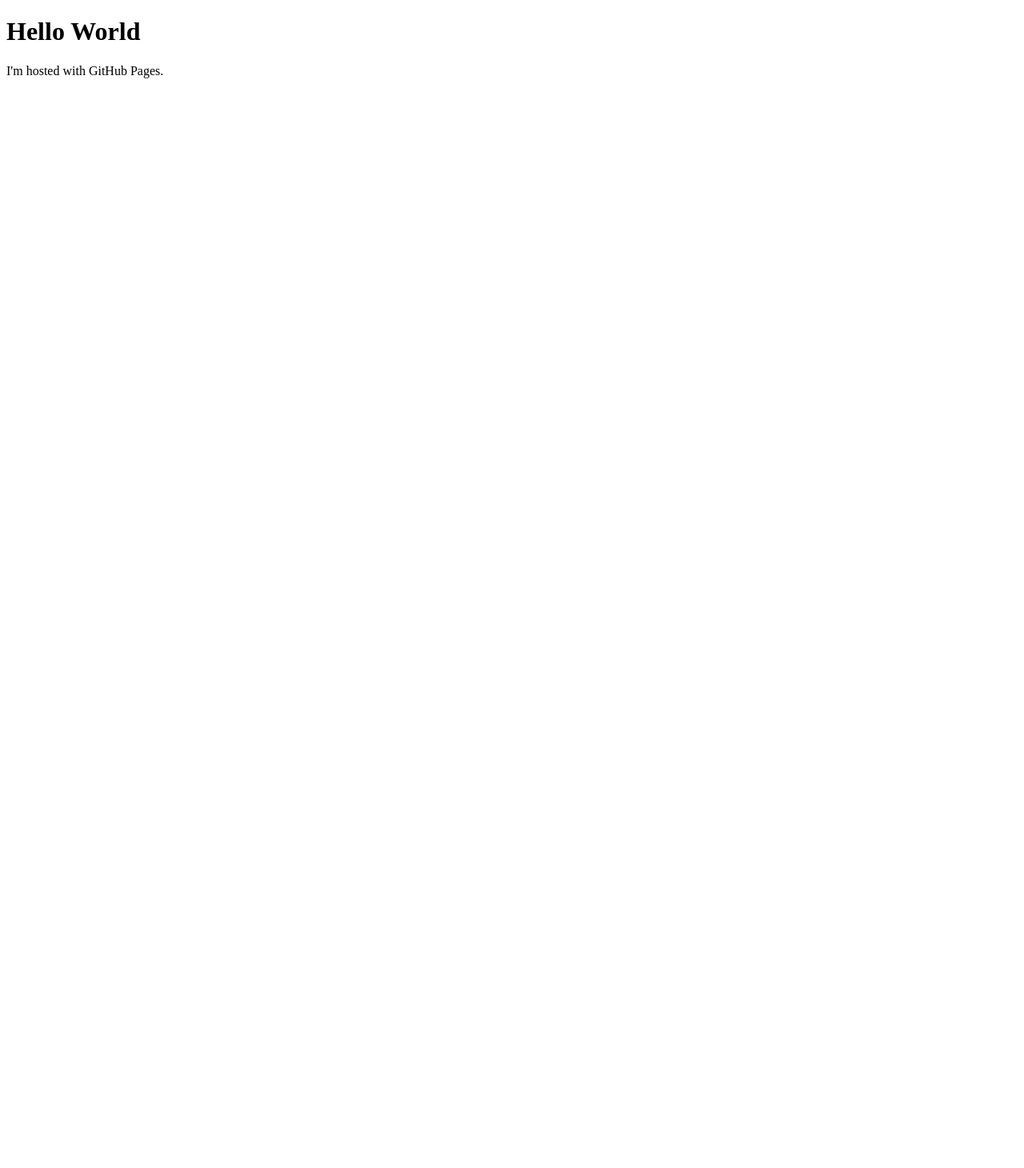
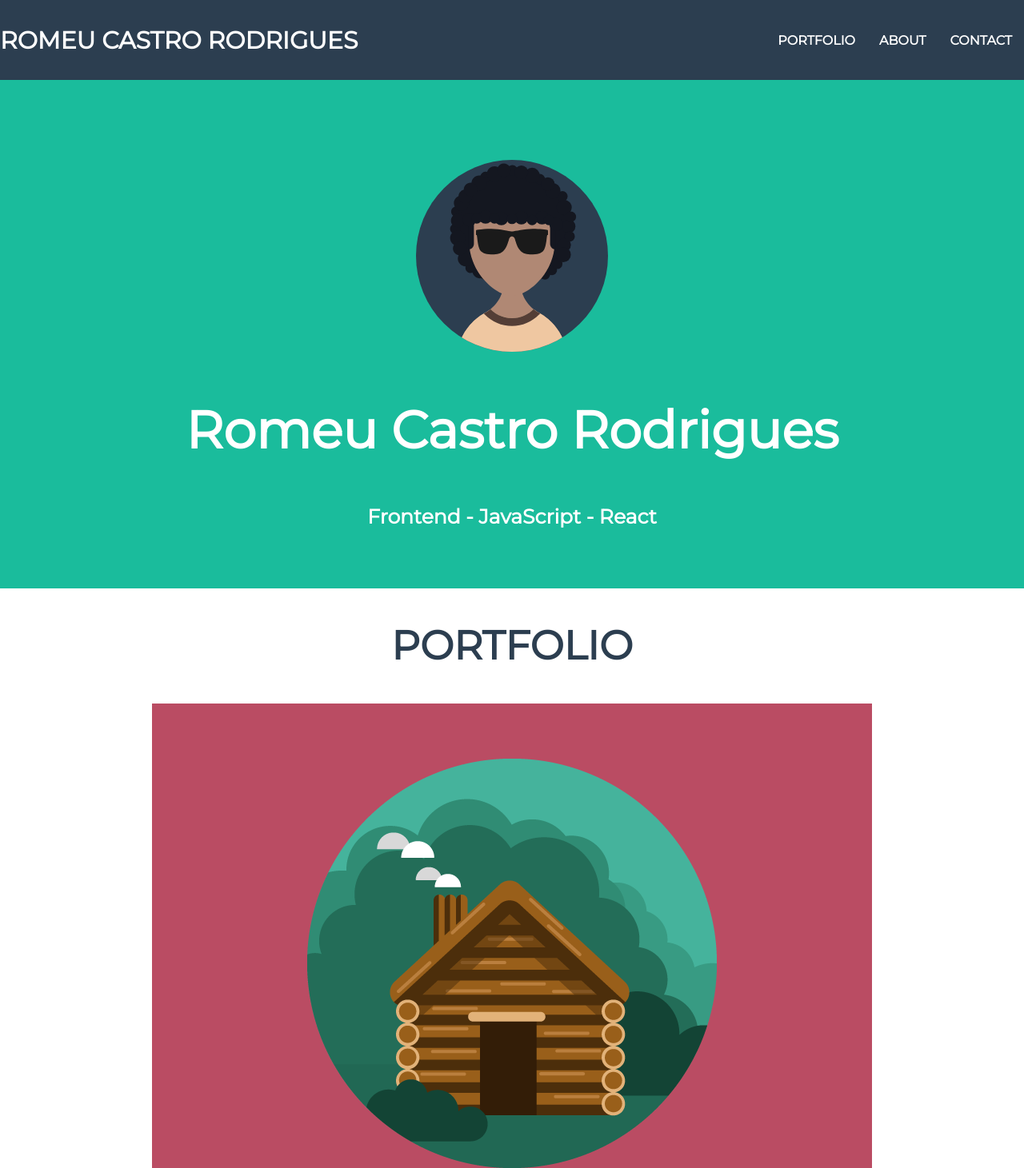
Before and after one commit to romeucr/romeucr.github.io, a plain HTML site: page index.html in a window 1280 px wide. Shown: the top 1461 px of the page at 80% size. Before the commit the page ends 800 px from the top, so only its background shows below. Drawn offline with Linux system fonts and the light colour scheme.

Commit message:
Initial index and page structure

```diff
--- /dev/null
+++ b/css/styles.css
@@ -0,0 +1,99 @@
+header {
+    background-color: #2C3E50;
+    height: 100px;
+    position: fixed;
+    width: 100%;
+}
+
+body, html {
+    padding: 0;
+    margin: 0;
+    font-family: 'Montserrat', sans-serif;
+    font-weight: 700;
+}
+
+.navbar-brand {
+    font-size: 30px;
+
+}
+
+a {
+    color: #FFF;
+    text-decoration: none;
+    text-transform: uppercase;
+}
+
+nav {
+    width: 1100;
+    height: 100%;
+    margin: 0 auto;
+    display: flex;
+    align-items: center;
+    justify-content: space-between;
+}
+
+.menu-items a {
+    padding: 15px;
+    font-size: 16px;
+    display: block;
+}
+
+ul {
+    list-style: none;
+}
+
+.menu-items {
+    display: flex;
+}
+
+.profile img {
+    width: 240px;
+}
+
+.profile-container {
+    background-color: #1ABC9C;
+    display: flex;
+    justify-content: center;
+    padding-top: 200px;
+    padding-bottom: 50px;
+}
+
+.profile-title {
+    font-size: 65px;
+
+}
+
+.profile-description {
+    font-size: 25px;
+}
+
+.profile {
+    text-align-last: center;
+    color: #FFF;
+}
+
+.portfolio-title {
+    font-size: 50px;
+    text-transform: uppercase;
+    text-align: center;
+    color: #2C3E50;
+}
+
+.portfolio {
+    width: 1200px;
+    height: 100%;
+    margin: 0 auto;
+}
+
+.portfolio-container {
+    display: flex;
+    justify-content: center;
+    flex-wrap: wrap;
+}
+
+.portfolio-container {
+    widows: 330px;
+    height: 240px;
+    margin: 20px;
+    border-radius: 10px;
+}
--- a/index.html
+++ b/index.html
@@ -2,10 +2,45 @@
 <html lang="es">
 <head>
     <meta charset="UTF-8">
-    <title>romeucr's Github Pages</title>
+    <meta name="author" content="Romeu Castro Rodrigues">
+    <meta name="description" content="Hola! Y soy Romeu y este es mi currículum webpage">
+    <meta name="keywords" content="Romeu Castro Rodrigues, front-end, back-end, full stack, developer, Java, Javascript, CSS, HTML, OOP, curriculum, CV">
+    <link rel="stylesheet" href="css/styles.css">
+    <link href="https://fonts.googleapis.com/css2?family=Montserrat&display=swap" rel="stylesheet">
+
+    <title>Romeu Castro Rodrigues - Currículum</title>
 </head>
+
 <body>
-    <h1>Hello World</h1>
-    <p>I'm hosted with GitHub Pages.</p>
-</body>
-</html>
+    <header>
+        <nav>
+            <a href="#" class="navbar-brand">Romeu Castro Rodrigues</a>
+            <ul class="menu-items">
+                <li><a href="#">Portfolio</a></li>
+                <li><a href="#">About</a></li>
+                <li><a href="#">Contact</a></li>
+            </ul>
+        </nav>
+    </header>
+
+    <section class="profile-container">
+        <div class="profile">
+            <img src="img/profile1.svg" alt="Profile Foto">
+            <h1 class="profile-title">Romeu Castro Rodrigues</h1>
+            <h3 class="profile-description">Frontend - JavaScript - React</h3>
+        </div>
+    </section>
+
+    <section class="portfolio">
+        <h1 class="portfolio-title">Portfolio</h1>
+        <div class="portfolio-container">
+            <img src="img/portfolio1.png" alt="img1">
+            <img src="img/portfolio2.png" alt="img2">
+            <img src="img/portfolio3.png" alt="img3">
+            <img src="img/portfolio4.png" alt="img4">
+            <img src="img/portfolio5.png" alt="img5">
+            <img src="img/portfolio6.png" alt="img6">
+        </div>
+    </section>
+
+</body></html>
```
Also changed, not shown: img/portfolio1.png (added), img/portfolio2.png (added), img/portfolio3.png (added), img/portfolio4.png (added), img/portfolio5.png (added), img/portfolio6.png (added), img/profile1.svg (added), 2 other files.
